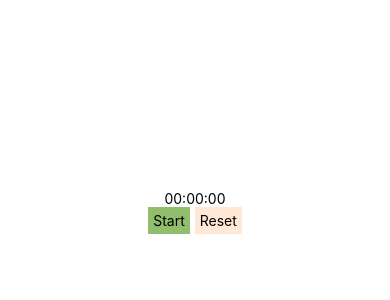
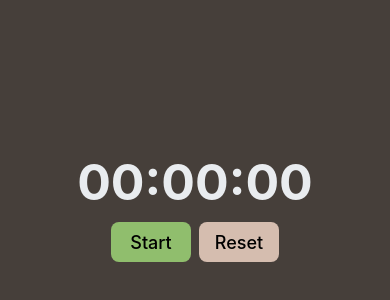
Before and after one commit to Shopify/eng-intern-assessment-react-native, a React Native app: screen / in a window 390 px wide. Shown: the part 210-510 px from the top of the page. Built offline with nearby package versions, Linux system fonts and the light colour scheme.

Commit message:
Finalized basic styling

```diff
--- a/App.tsx
+++ b/App.tsx
@@ -13,8 +13,8 @@ export default function App() {
 const styles = StyleSheet.create({
   container: {
     flex: 1,
-    backgroundColor: "#fff",
     alignItems: "center",
     justifyContent: "center",
+    backgroundColor: "#463f3a",
   },
 });
--- a/src/Components/LapsList/LapsList.tsx
+++ b/src/Components/LapsList/LapsList.tsx
@@ -10,23 +10,56 @@ const LapsList = (props: LapsListInterface) => {
   const { laps } = props;
 
   return (
-    <View style={styles.container}>
-      <ScrollView testID="lap-list">
-        {laps.map((lap, index) => {
-          return (
-            <Text key={index + 1} testID={`saved-lap-${index + 1}`}>{`Lap ${
-              index + 1
-            } - ${formatTime(lap)}`}</Text>
-          );
-        })}
-      </ScrollView>
-    </View>
+    <ScrollView
+      style={styles.container}
+      contentContainerStyle={styles.containerItems}
+      testID="lap-list"
+    >
+      {laps.map((lap, index) => {
+        return (
+          <View
+            key={index + 1}
+            style={styles.lapItem}
+            testID={`saved-lap-${index + 1}`}
+          >
+            <Text style={styles.lapTitle}>Lap {index + 1}</Text>
+            <Text>{formatTime(lap)}</Text>
+          </View>
+        );
+      })}
+    </ScrollView>
   );
 };
 
 const styles = StyleSheet.create({
   container: {
+    width: "100%",
     height: "50%",
+    display: "flex",
+    marginBottom: 50,
+    paddingHorizontal: 20,
+    borderRadius: 8,
+    backgroundColor: "#bcb8b1",
+  },
+  containerItems: {
+    width: "100%",
+    display: "flex",
+    justifyContent: "space-evenly",
+    paddingVertical: 20,
+    gap: 10,
+  },
+  lapItem: {
+    width: "100%",
+    display: "flex",
+    flexDirection: "row",
+    justifyContent: "space-evenly",
+    paddingVertical: 10,
+    gap: 15,
+    borderRadius: 8,
+    backgroundColor: "white",
+  },
+  lapTitle: {
+    fontWeight: "bold",
   },
 });
 
--- a/src/Components/StopWatch/StopWatch.tsx
+++ b/src/Components/StopWatch/StopWatch.tsx
@@ -44,21 +44,23 @@ const StopWatch = () => {
   return (
     <View style={styles.container}>
       <View style={styles.stopwatchContainer}>
-        <Text testID="elapsed-time">{formatTime(elapsedTime)}</Text>
+        <Text style={styles.timeDisplay} testID="elapsed-time">
+          {formatTime(elapsedTime)}
+        </Text>
         <View style={styles.buttonContainer}>
           {isRunning ? (
             <>
               <StopWatchButton
                 onPress={stopTimer}
                 title="Stop"
-                colour="#f94144"
+                colour="#ffa69e"
               />
               <StopWatchButton
                 onPress={() => {
                   addLap(elapsedTime);
                 }}
                 title="Lap"
-                colour="#a5a58d"
+                colour="#b5e2fa"
               />
             </>
           ) : (
@@ -71,7 +73,7 @@ const StopWatch = () => {
               <StopWatchButton
                 onPress={resetTimer}
                 title="Reset"
-                colour="#ffe8d6"
+                colour="#d5bdaf"
               />
             </>
           )}
@@ -84,21 +86,30 @@ const StopWatch = () => {
 
 const styles = StyleSheet.create({
   container: {
+    width: "80%",
     display: "flex",
     flexDirection: "column",
     alignItems: "center",
     justifyContent: "center",
+    padding: 20,
   },
   stopwatchContainer: {
-    height: "50%",
+    height: "40%",
     display: "flex",
+    alignItems: "center",
     justifyContent: "center",
-    alignItems: "center",
+    padding: 10,
+  },
+  timeDisplay: {
+    fontSize: 50,
+    fontWeight: "bold",
+    color: "#e9ecef",
   },
   buttonContainer: {
     display: "flex",
     flexDirection: "row",
-    gap: 5,
+    padding: 10,
+    gap: 8,
   },
 });
 
--- a/src/Components/StopWatchButton/StopWatchButton.tsx
+++ b/src/Components/StopWatchButton/StopWatchButton.tsx
@@ -1,11 +1,4 @@
-import {
-  Alert,
-  Button,
-  StyleSheet,
-  Text,
-  TouchableHighlight,
-  View,
-} from "react-native";
+import { StyleSheet, Text, TouchableHighlight, View } from "react-native";
 
 interface StopWatchButtonProps {
   title: string;
@@ -20,7 +13,7 @@ const StopWatchButton = (props: StopWatchButtonProps) => {
     <View>
       <TouchableHighlight onPress={onPress}>
         <View style={[styles.button, { backgroundColor: colour }]}>
-          <Text>{title}</Text>
+          <Text style={styles.buttonText}>{title}</Text>
         </View>
       </TouchableHighlight>
     </View>
@@ -29,7 +22,17 @@ const StopWatchButton = (props: StopWatchButtonProps) => {
 
 const styles = StyleSheet.create({
   button: {
+    width: 80,
+    height: 40,
+    display: "flex",
+    alignItems: "center",
+    justifyContent: "center",
     padding: 5,
+    borderRadius: 8,
+  },
+  buttonText: {
+    fontSize: 18,
+    fontWeight: "500",
   },
 });
 
```
